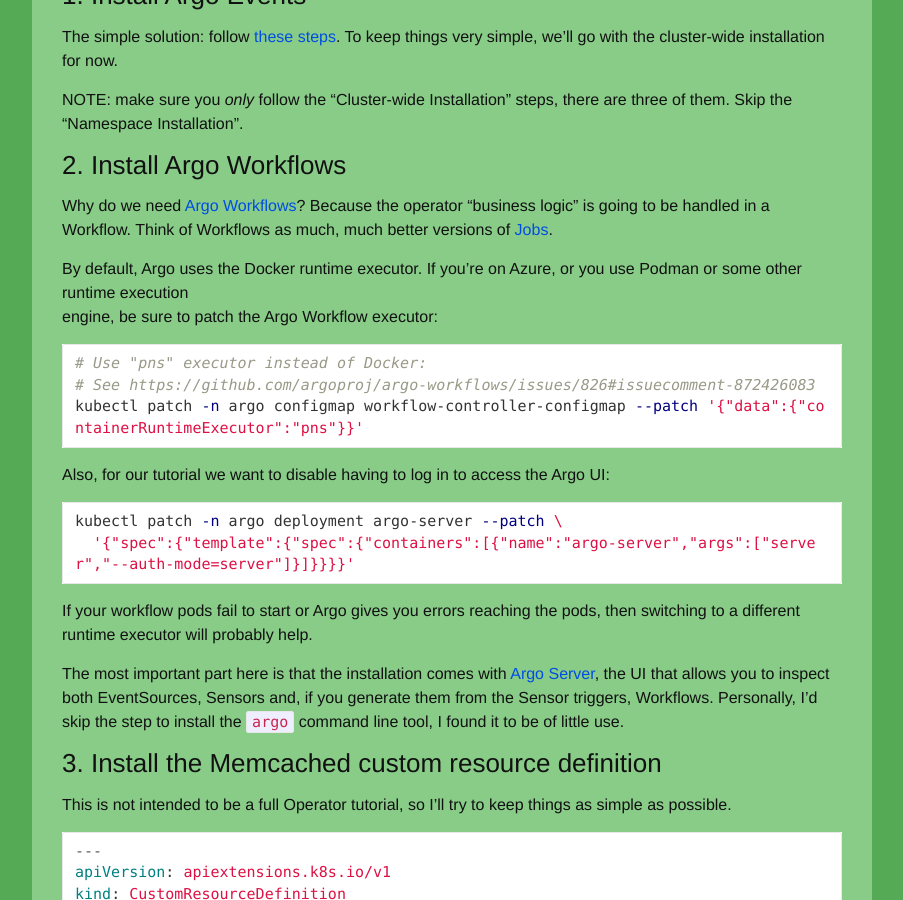
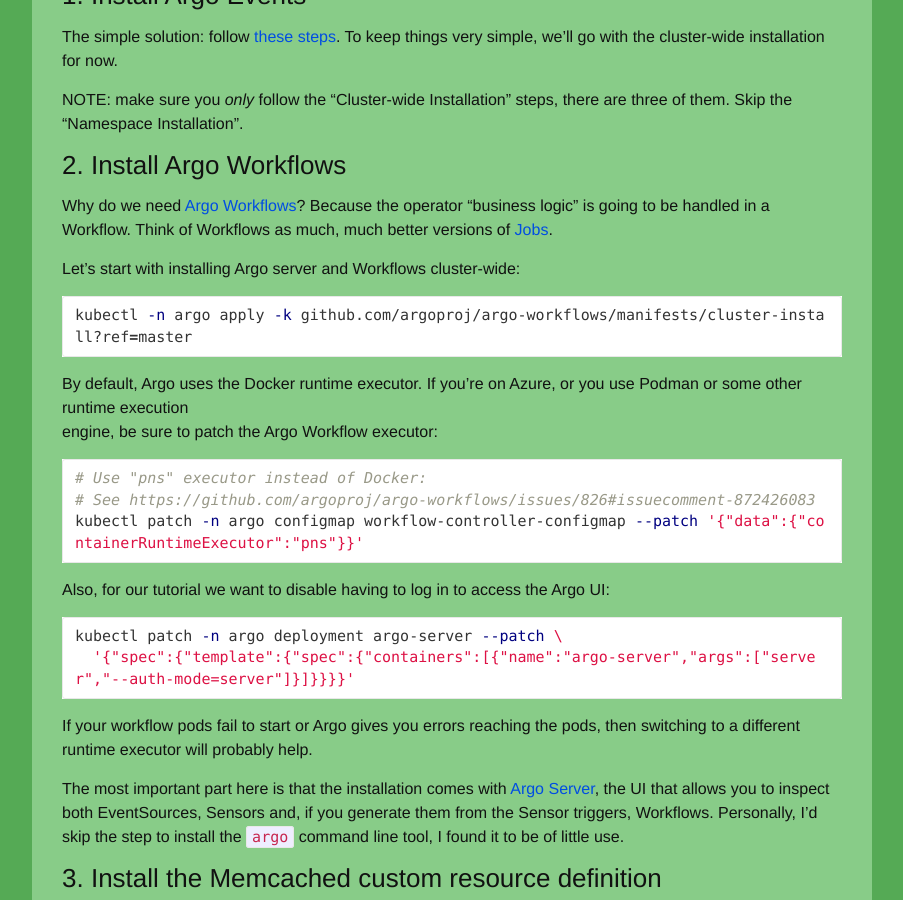
Before and after one commit to reinvantveer/reinvantveer.github.io, a Jekyll site: the page built from _posts/2022-01-29-easier-operator.md, in a window 1280 px wide and 900 px high, scrolled down 4991 px. Shown: the whole window, without its empty margins (188-1091 px from the left). Built offline with Jekyll 4.4.1, drawn with Linux system fonts in a browser that asks for light colours; comment, search, counter and statistics services are not loaded.

Commit message:
fix rights issues: install argo workflows and argo server cluster-wide
Signed-off-by: reinvantveer <rein@vantveer.me>

````diff
--- a/_posts/2022-01-29-easier-operator.md
+++ b/_posts/2022-01-29-easier-operator.md
@@ -193,6 +193,11 @@
 going to be handled in a Workflow. Think of Workflows as much, much better versions
 of [Jobs](https://kubernetes.io/docs/concepts/workloads/controllers/job/).
 
+Let's start with installing Argo server and Workflows cluster-wide:
+```shell
+kubectl -n argo apply -k github.com/argoproj/argo-workflows/manifests/cluster-install?ref=master
+```
+
 By default, Argo uses the Docker runtime executor. If you're on Azure, or you use Podman or some other runtime execution
 engine, be sure to patch the Argo Workflow executor:
 ```shell
````
